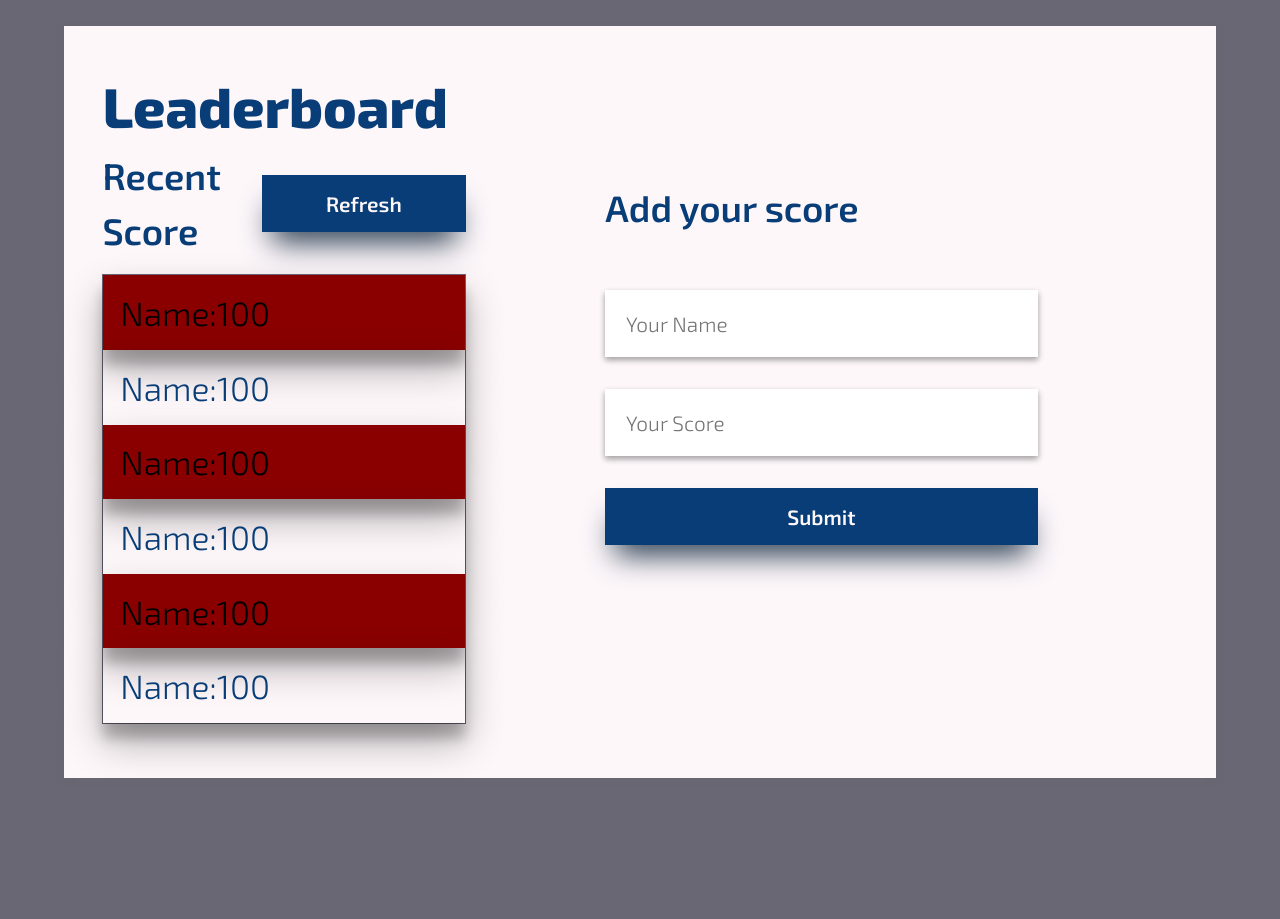
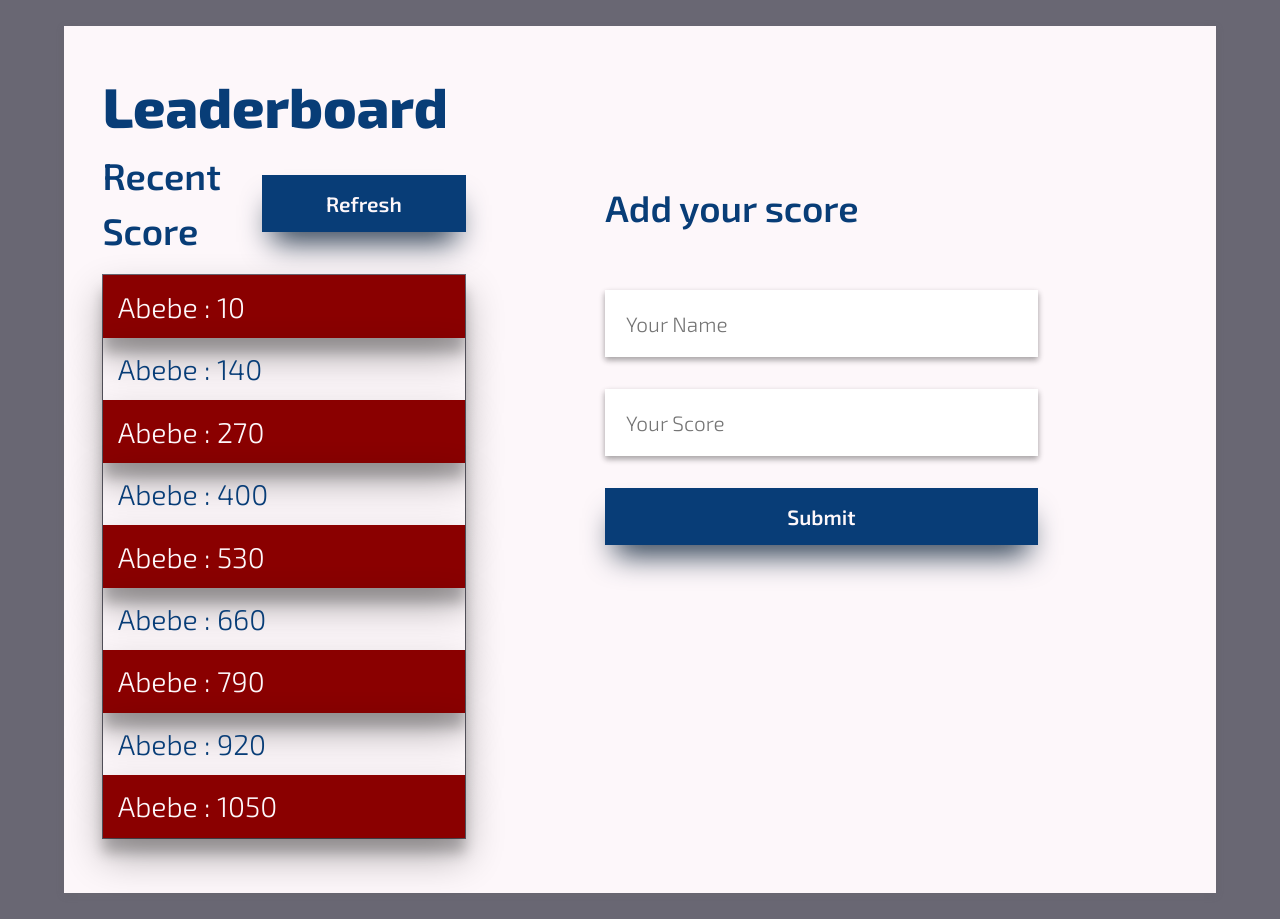
Before and after one commit to akos29/Leader-Board, a website built with webpack: page src/index.html in a window 1280 px wide. Before the commit the page ends 804 px from the top, so only its background shows below. Built offline with nearby package versions, Linux system fonts and the light colour scheme.

Commit message:
Add ES6 modules with import and export

```diff
--- a/src/index.html
+++ b/src/index.html
@@ -19,12 +19,7 @@
                     </button>
                 </div>
                 <div class="scores">
-                    <p>Name:100</p>
-                    <p>Name:100</p>
-                    <p>Name:100</p>
-                    <p>Name:100</p>
-                    <p>Name:100</p>
-                    <p>Name:100</p>
+
                 </div>
             </div>
             <div class="add-score">
--- a/src/index.js
+++ b/src/index.js
@@ -1,13 +1,9 @@
 import _ from 'lodash';
 import './style.css';
+import generateScore from './modules/generateScore.js';
 
 function component() {
-  const element = document.createElement('div');
-
-  element.innerHTML = _.join(['Hello', 'webpack'], ' ');
-  element.classList.add('hello');
-
-  return element;
+  generateScore('Abebe',1)
 }
 
 component();
--- /dev/null
+++ b/src/modules/elementVar.js
@@ -0,0 +1 @@
+export const scores= document.querySelector('.scores');
--- /dev/null
+++ b/src/modules/generateScore.js
@@ -0,0 +1,11 @@
+import * as el from './elementVar.js';
+
+const generateScore = (name,score) => {
+
+    for(let i=1; i<10; i+=1){
+        el.scores.innerHTML +=`<p>${name} : ${score*10}</p>`;
+        score=score+13;
+    }
+}
+
+export default generateScore;
--- a/src/style.css
+++ b/src/style.css
@@ -3,9 +3,10 @@
 :root {
   --primary: #8a0000;
   --secondary: #696773;
-  --bg-color: #fdF7FA;
-  --text: #083D77;
+  --bg-color: #fdf7fa;
+  --text: #083d77;
 }
+
 * {
   border: 0;
   margin: 0;
@@ -17,7 +18,6 @@
 body {
   background-color: var(--secondary);
 }
-
 
 h1 {
   color: var(--text);
@@ -39,13 +39,14 @@ h2 {
   gap: 1em;
   background-color: var(--bg-color);
   min-height: 90vh;
-  box-shadow: rgba(99, 99, 99, 0.2) 0px 2px 8px 0px;
+  box-shadow: rgba(99, 99, 99, 0.2) 0 2px 8px 0;
 }
 
 main {
   display: flex;
   flex-direction: row;
   gap: 10%;
+
   /* justify-content: space-between; */
 }
 
@@ -70,7 +71,7 @@ main {
   font-size: 1.3em;
   font-weight: 600;
   cursor: pointer;
-  box-shadow: rgb(38, 57, 77) 0px 20px 30px -10px;
+  box-shadow: rgb(38, 57, 77) 0 20px 30px -10px;
 }
 
 .btn:hover {
@@ -80,27 +81,26 @@ main {
 .scores {
   margin: 1rem 0;
   border: 1px solid var(--secondary);
+
   /* box-shadow: rgb(38, 57, 77) 0px 20px 30px -10px; */
 }
 
 .scores p {
   color: var(--text);
-  font-size: 2.1em;
+  font-size: 1.78em;
   font-weight: 500;
-  padding: .5em;
-  box-shadow: rgba(0, 0, 0, 0.3) 0px 19px 38px, rgba(0, 0, 0, 0.22) 0px 15px 12px;
+  padding: 0.5em;
+  box-shadow: rgba(0, 0, 0, 0.3) 0 19px 38px, rgba(0, 0, 0, 0.22) 0 15px 12px;
 }
 
 .scores p:nth-child(2n+1) {
   background-color: var(--primary);
-  color: black;
+  color: var(--bg-color);
 }
 
 .add-score {
   flex-direction: row;
   padding: 2em;
-
-
 }
 
 .add-score h2 {
@@ -119,6 +119,5 @@ input {
   width: 80%;
   font-size: 1.3em;
   padding: 1em;
-  box-shadow: rgba(0, 0, 0, 0.16) 0px 3px 6px, rgba(0, 0, 0, 0.23) 0px 3px 6px;
-
+  box-shadow: rgba(0, 0, 0, 0.16) 0 3px 6px, rgba(0, 0, 0, 0.23) 0 3px 6px;
 }
```
Also changed, not shown: src/modules/score.js (added, +11 -0 lines).
